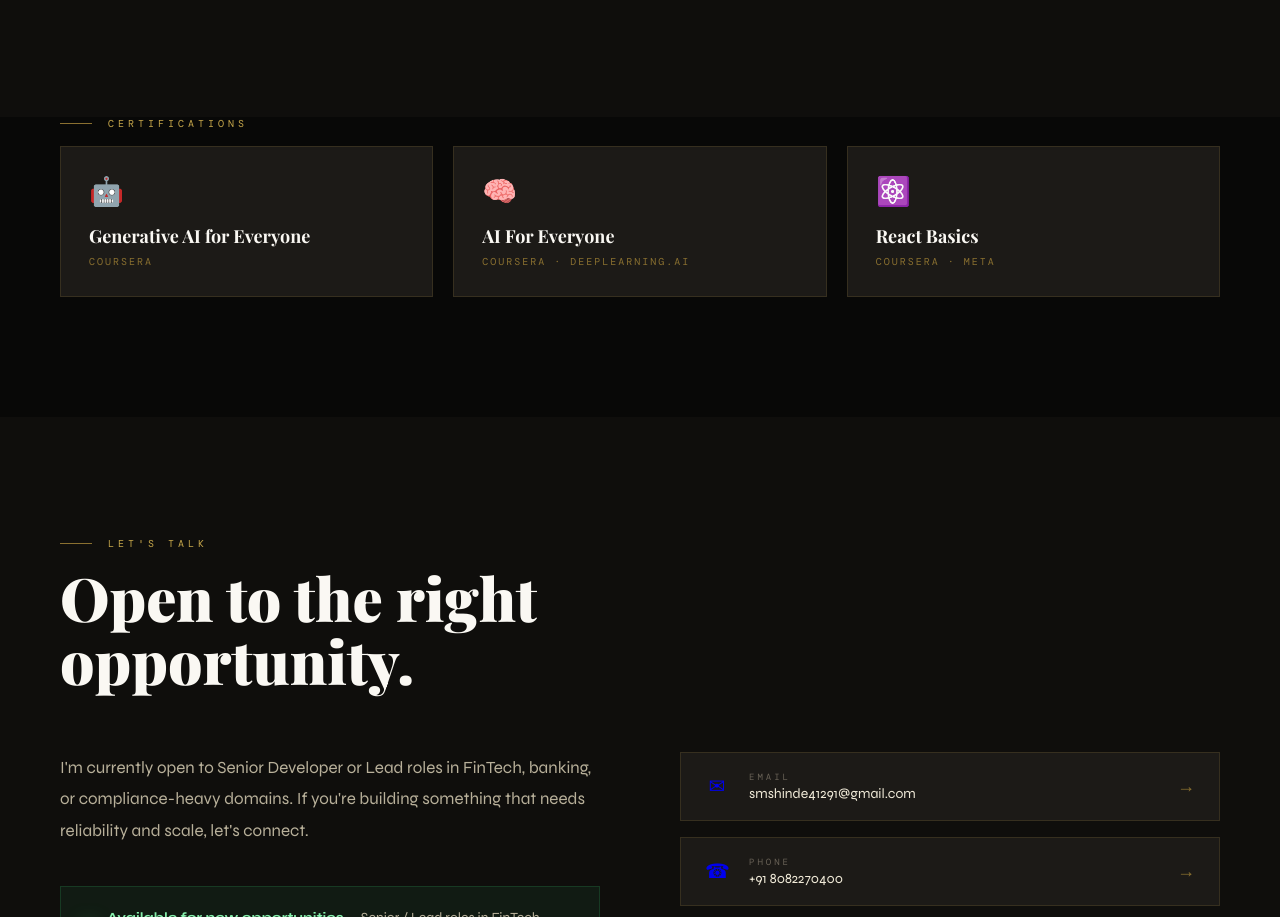
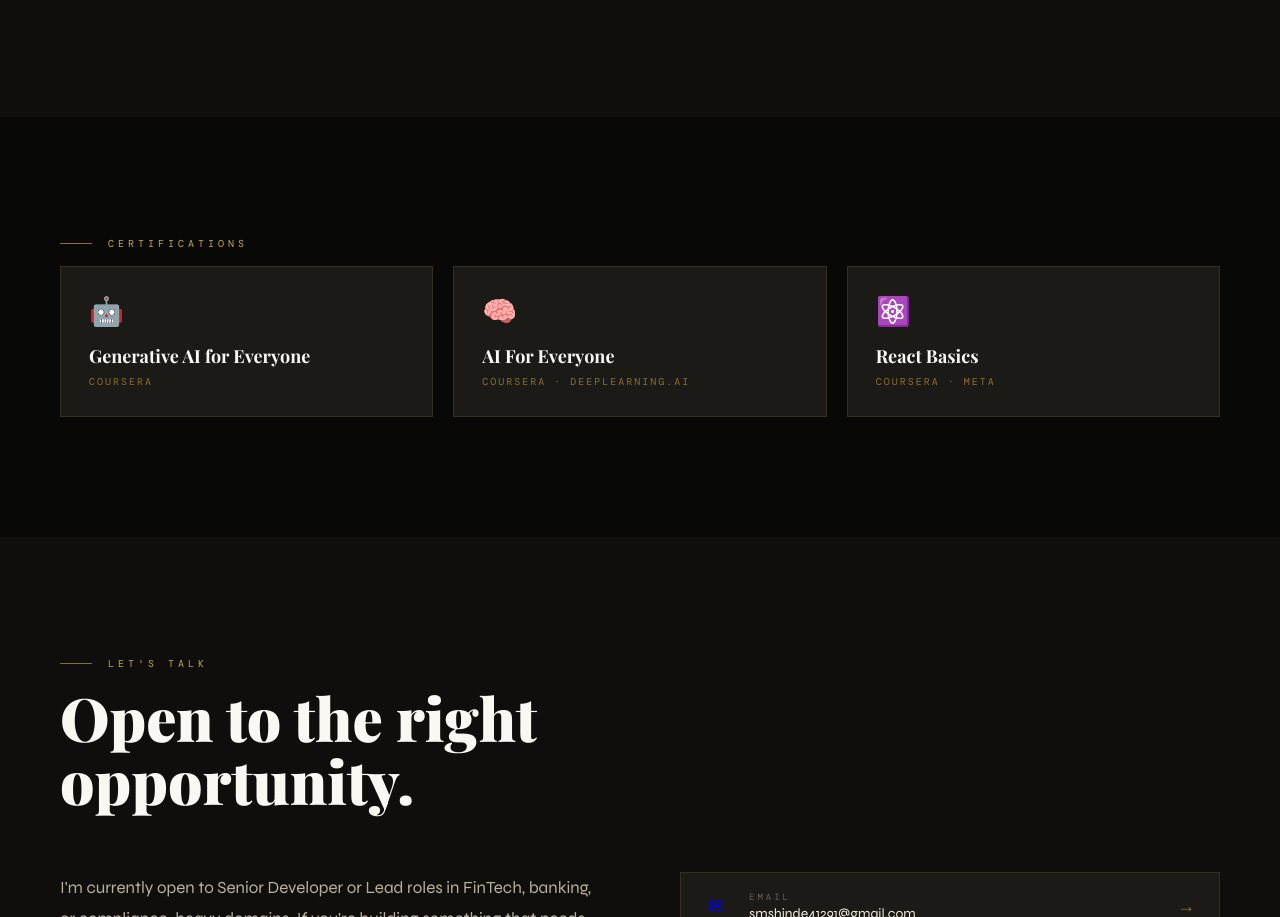
Before and after one commit to dev-sagarshinde/dev-sagarshinde.github.io, a plain HTML site: page index.html in a window 1280 px wide. Shown: the part 4620-5537 px from the top of the page. Drawn offline with nearby package versions, Linux system fonts and the light colour scheme; a web font is replaced by a local one.

Commit message:
Update index.html

```diff
--- a/index.html
+++ b/index.html
@@ -1004,7 +1004,7 @@ footer {
 </section>
 
 <!-- CERTIFICATIONS -->
-<section id="certs" style="padding-top: 0;">
+<section id="certs">
   <div class="section-eyebrow">Certifications</div>
   <div class="certs-grid">
     <div class="cert-card reveal">
```
